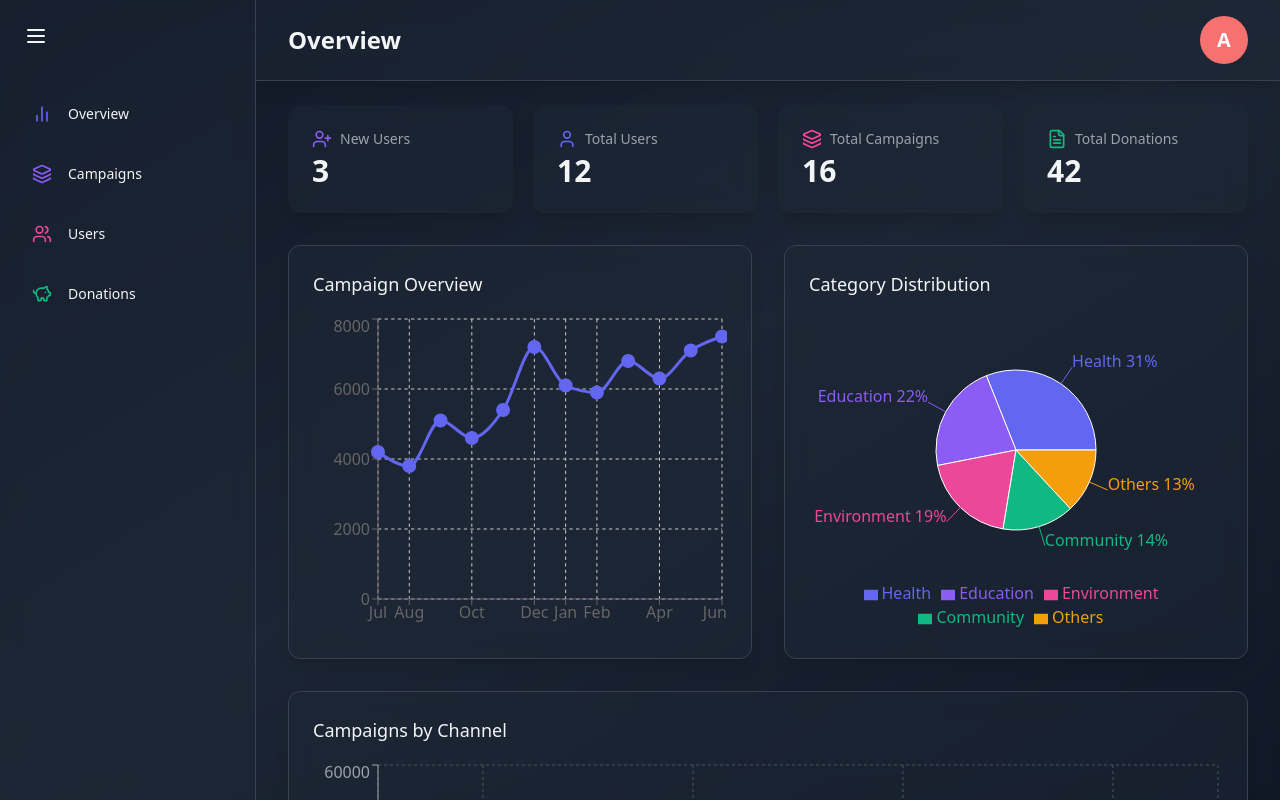
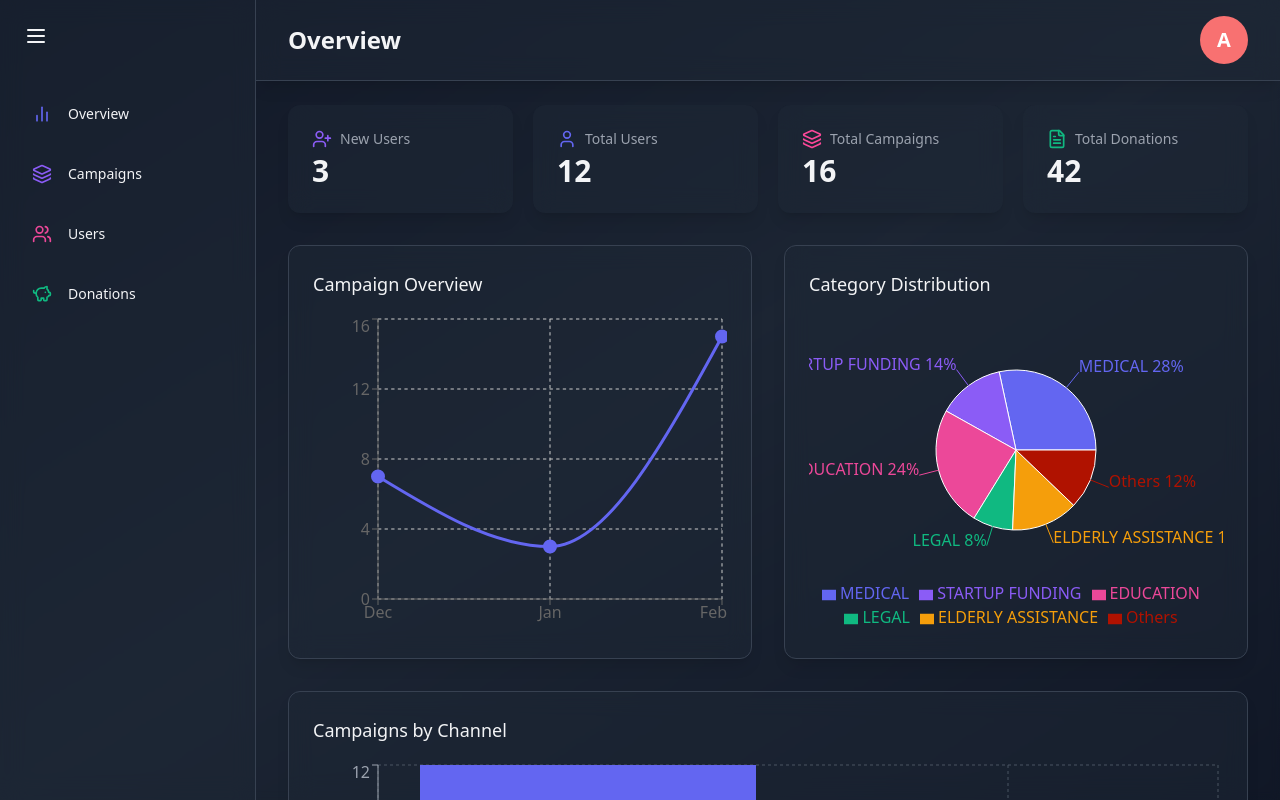
Before and after one commit to TitusKI/SewLeSew-AdminDashboard, a React (Vite) app: page / in a window 1280 px wide. Built offline with nearby package versions, Linux system fonts and the light colour scheme.

Commit message:
update campaign charts with new data and adjust color palette

```diff
--- a/src/Overview/CampaignChannelChart.jsx
+++ b/src/Overview/CampaignChannelChart.jsx
@@ -14,10 +14,8 @@ import {
 const COLORS = ["#6366F1", "#8B5CF6", "#EC4899", "#10B981", "#F59E0B"];
 
 const CAMPAIGN_CHANNAEL_DATA = [
-  { name: "Website", value: 45600 },
-  { name: "Mobile App", value: 38200 },
-  { name: "Marketplace", value: 29800 },
-  { name: "Social Media", value: 18700 },
+  { name: "Website", value: 12 },
+  { name: "Mobile App", value: 8 },
 ];
 
 const CampaignChannelChart = () => {
--- a/src/Overview/CampaignOverviewChart.jsx
+++ b/src/Overview/CampaignOverviewChart.jsx
@@ -9,18 +9,18 @@ import {
 } from "recharts";
 import { motion } from "framer-motion";
 const campaignsData = [
-  { name: "Jul", campaigns: 4200 },
-  { name: "Aug", campaigns: 3800 },
-  { name: "Sep", campaigns: 5100 },
-  { name: "Oct", campaigns: 4600 },
-  { name: "Nov", campaigns: 5400 },
-  { name: "Dec", campaigns: 7200 },
-  { name: "Jan", campaigns: 6100 },
-  { name: "Feb", campaigns: 5900 },
-  { name: "Mar", campaigns: 6800 },
-  { name: "Apr", campaigns: 6300 },
-  { name: "May", campaigns: 7100 },
-  { name: "Jun", campaigns: 7500 },
+  // { name: "Jul", campaigns: 4200 },
+  // { name: "Aug", campaigns: 3800 },
+  // { name: "Sep", campaigns: 5100 },
+  // { name: "Oct", campaigns: 4600 },
+  // { name: "Nov", campaigns: 5400 },
+  { name: "Dec", campaigns: 7 },
+  { name: "Jan", campaigns: 3 },
+  { name: "Feb", campaigns: 15 },
+  // { name: "Mar", campaigns: 5 },
+  // { name: "Apr", campaigns: 6300 },
+  // { name: "May", campaigns: 7100 },
+  // { name: "Jun", campaigns: 7500 },
 ];
 const CampaignOverviewChart = () => {
   return (
--- a/src/Overview/CategoryDistributionChart.jsx
+++ b/src/Overview/CategoryDistributionChart.jsx
@@ -7,13 +7,21 @@ import {
   ResponsiveContainer,
   Legend,
 } from "recharts";
-const COLORS = ["#6366F1", "#8B5CF6", "#EC4899", "#10B981", "#F59E0B"];
+const COLORS = [
+  "#6366F1",
+  "#8B5CF6",
+  "#EC4899",
+  "#10B981",
+  "#F59E0B",
+  "#b01200",
+];
 const categoryData = [
-  { name: "Health", value: 4500 },
-  { name: "Education", value: 3200 },
-  { name: "Environment", value: 2800 },
-  { name: "Community", value: 2100 },
-  { name: "Others", value: 1900 },
+  { name: "MEDICAL", value: 21 },
+  { name: "STARTUP FUNDING", value: 10 },
+  { name: "EDUCATION", value: 18 },
+  { name: "LEGAL", value: 6 },
+  { name: "ELDERLY ASSISTANCE", value: 10 },
+  { name: "Others", value: 9 },
 ];
 const CategoryDistributionChart = () => {
   return (
```
